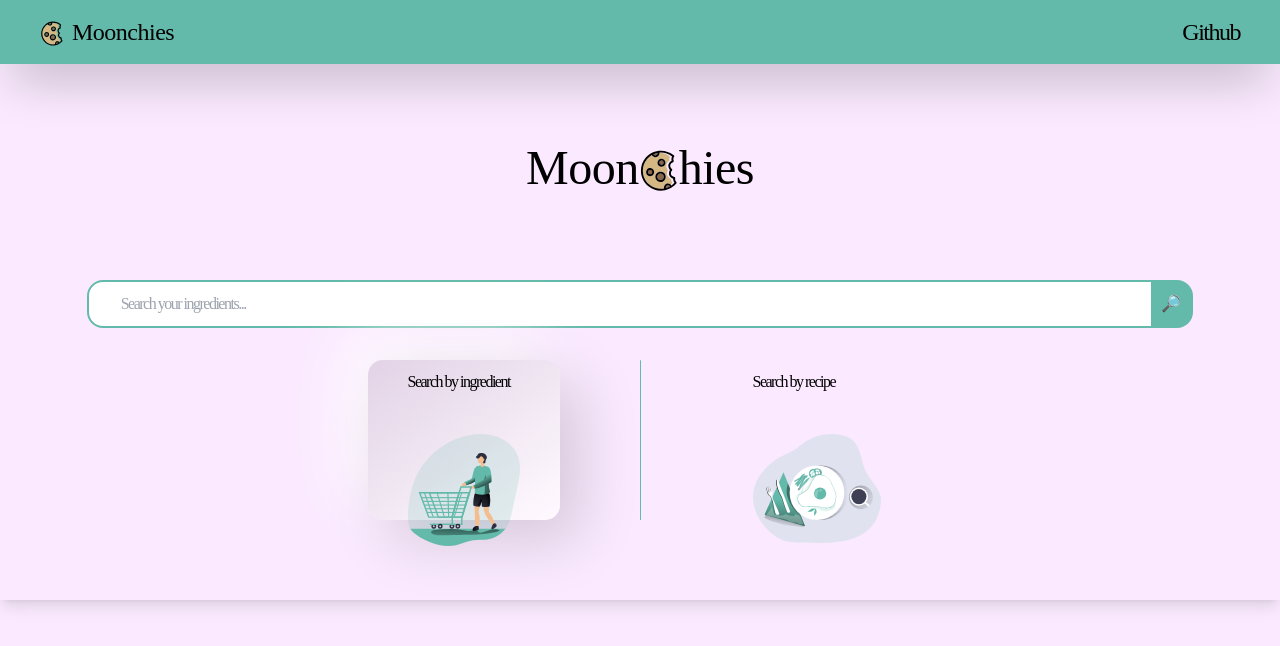
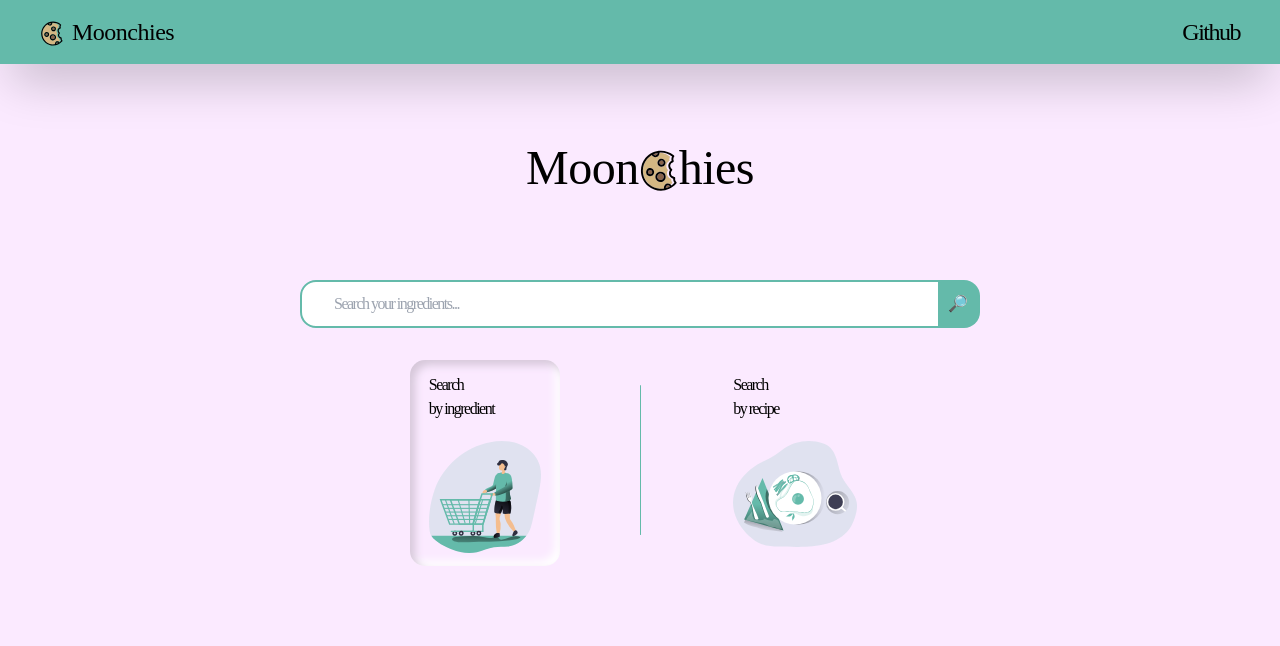
Before and after one commit to ramy-code/Moonchies, a React (Create React App) app in the folder client/: page / in a window 1280 px wide. Shown: the top 646 px of the page. Built offline with nearby package versions, Linux system fonts and the light colour scheme; the HTML template or start-up script is replaced by a standard one.

Commit message:
redisign

```diff
--- a/client/src/App.css
+++ b/client/src/App.css
@@ -4,23 +4,42 @@
   letter-spacing: -0.5px;
 }
 .searchTypeCheckboxes  div{
-    height: 20vh;
+    min-height: 150px;
 }
 
 .bar{
-    width: 1px;
+    margin-top: 25px;
+    width: .5px
+}
+
+
+
+.typeContainer{
+    display: flex;
+    width: 150px;
+    border-radius: 15px;
+    padding: 5px 25px;
+    justify-content: center;
+    padding: 5px;
+    transition: all .5s;
+
+}
+
+.typeContainer:not(.checked):hover{
+    border-radius: 15px;
+    background: #FBEAFF;
+    box-shadow:  9px 9px 13px #e7d7eb,
+             -9px -9px 13px #fffdff;
 }
 
 .checked{
-    border-radius: 50px;
-    background: linear-gradient(145deg, #e2d3e6, #fffaff);
-    box-shadow:  20px 20px 60px #d5c7d9,
-                -20px -20px 60px #ffffff;
+    border-radius: 15px;
+    background: #FBEAFF;
+    box-shadow: inset 5px 5px 8px #d5c7d9,
+                inset -5px -5px 8px #ffffff;
 }
-.typeContainer{
-    width: 15vw;
+
+
+.recipeCard img{
     border-radius: 15px;
-    display: flex;
-    justify-content: center;
-    padding: 10px;
 }
--- a/client/src/components/homePage.jsx
+++ b/client/src/components/homePage.jsx
@@ -7,6 +7,7 @@ import axios from "axios";
 const Homepage = () => {
   const [ingridients, setIngridients] = useState([]);
   const [recipes, setRecipes] = useState([]);
+  const [isContentOnPage, setIsContentOnPage] = useState(false)
 
   const search = (obj) => {
     setIngridients(obj);
@@ -27,14 +28,22 @@ const Homepage = () => {
     }
   }, [ingridients]);
 
+
+  useEffect(() => {
+    console.log(isContentOnPage)
+    if (recipes.length === 0) setIsContentOnPage(false)
+    else setIsContentOnPage(true)
+  }, [recipes])
+
+
   return (
     <div className="App">
-      {recipes.length < 1 &&
+      {!isContentOnPage &&
         <div className=" py-10 mt-10 flex justify-center text-5xl">
           <h1 className="moonchies flex justify-end">Moon<img className="w-10 " src="/cookie-com.svg" alt="" />hies</h1>
         </div>
       }
-      <Searchbar search={search} />
+      <Searchbar search={search} isContentOnPage={isContentOnPage} />
       {recipes ? <Recipelist recipes={recipes} /> : <p>Nothing found 😿</p>}
     </div>
   );
--- a/client/src/components/recipeCard.jsx
+++ b/client/src/components/recipeCard.jsx
@@ -1,11 +1,11 @@
 import React from 'react';
 
-const Recipecard = ({recipe}) => {
+const Recipecard = ({ recipe }) => {
     return (
-        <div className={"recipeCard "+recipe.id}>
-            <img src={recipe.image} alt="">
+        <div className={" recipeCard " + recipe.id}>
+            <img className='p-4 ' src={recipe.image} alt="">
             </img>
-                <p className="recipe-title">{recipe.title}</p>
+            <p className="recipe-title">{recipe.title}</p>
             <div className="recipe-details">
                 <p className="missing-ingredients">{recipe.missedIngredientCount} ingredients missing</p>
                 <p className="recipe-likes">{recipe.likes} 💓</p>
--- a/client/src/components/recipeList.jsx
+++ b/client/src/components/recipeList.jsx
@@ -1,12 +1,16 @@
 import React from 'react';
 import Recipecard from './recipeCard';
-import {Link} from 'react-router-dom'
+import { Link } from 'react-router-dom'
 
-const Recipelist = ({recipes}) => {
+const Recipelist = ({ recipes }) => {
     return (
-            <article className="recipeList">
-            {recipes ? recipes.map((recipe) => <Link state={recipe} className="recipeCardLink" to={'/recipe/'+recipe.id}  key={recipe.id}> <Recipecard recipe={recipe}/> </Link>) :  <p>Nothing found 🥺</p>}
-            </article>
+        <article className="grid grid-cols-5 gap-10 ">
+            {recipes ? recipes.map((recipe) =>
+                <Link state={recipe} className="recipeCardLink " to={'/recipe/' + recipe.id} key={recipe.id}>
+                    <Recipecard recipe={recipe} />
+                </Link>)
+                : <p>Nothing found 🥺</p>}
+        </article>
     );
 }
 
--- a/client/src/components/searchBar.jsx
+++ b/client/src/components/searchBar.jsx
@@ -2,7 +2,7 @@ import React from "react";
 import { useState, useEffect } from "react";
 import recipeImage from '../assets/breakfast-monochromatic.svg'
 import ingredientImage from '../assets/shopping-cart-monochromatic.svg'
-const Searchbar = ({ search }) => {
+const Searchbar = ({ search, isContentOnPage }) => {
   const [searchText, setSearchText] = useState("");
   const [searchType, setSearchType] = useState("ingredients");
   const [error, setError] = useState(false);
@@ -64,11 +64,11 @@ const Searchbar = ({ search }) => {
     }
   }, [searchData]);
   return (
-    <div className="shadow-lg py-12 ">
+    <div className=" py-12 ">
       <div className="  flex justify-center w-screen ">
         < input
           placeholder={`Search your ${searchType}...`}
-          className="w-10/12 h-12 border-2 border-cta rounded-l-2xl px-8"
+          className="w-1/2 h-12 border-2 border-cta rounded-l-2xl px-8"
           type="text"
           name="searchText"
           id="searchText"
@@ -82,7 +82,7 @@ const Searchbar = ({ search }) => {
         </p>
       </div >
 
-      <div className="searchTypeCheckboxes  min-h-32 flex items-center justify-center gap-20 py-8 ">
+      <div className="searchTypeCheckboxes   min-h-32 flex justify-center gap-20 py-8 ">
         <div className={`typeContainer ${searchType === 'ingredients' ? 'checked' : ''}`}  >
           <input
             onChange={handleType}
@@ -93,12 +93,12 @@ const Searchbar = ({ search }) => {
             value="ingredients"
             id="ingredient"
           />
-          <label className="flex flex-col gap-10" htmlFor="ingredient"> Search by ingredient
+          <label className="flex flex-col gap-5 p-2" htmlFor="ingredient"> Search <br /> by ingredient
             <img className="w-28" src={ingredientImage} alt="" />
           </label>
         </div>
-        <div className="bar h-24 flex items-center justify-center bg-cta rounded-lg"></div>
-        <div className={`typeContainer ${searchType === 'recipe' ? 'checked' : ''}`}>
+        <div className="bar  h-24 flex items-center justify-center bg-cta rounded-lg"></div>
+        <div className={` typeContainer ${searchType === 'recipe' ? 'checked' : ''}`}>
           <input
             onChange={handleType}
             className="hidden"
@@ -107,7 +107,7 @@ const Searchbar = ({ search }) => {
             value="recipe"
             id="recipe"
           />
-          <label className="flex flex-col gap-10" htmlFor="recipe"> Search by recipe
+          <label className="flex flex-col gap-5 p-2" htmlFor="recipe"> Search <br />by recipe
             <img className="w-32" src={recipeImage} alt="" />
           </label>
         </div>
--- a/client/src/index.css
+++ b/client/src/index.css
@@ -10,5 +10,5 @@ html{
   font-family: 'Poppins';
   background-color: #FBEAFF;
   letter-spacing: -1.5px;
-
+  overflow-x: hidden;
 }
```
